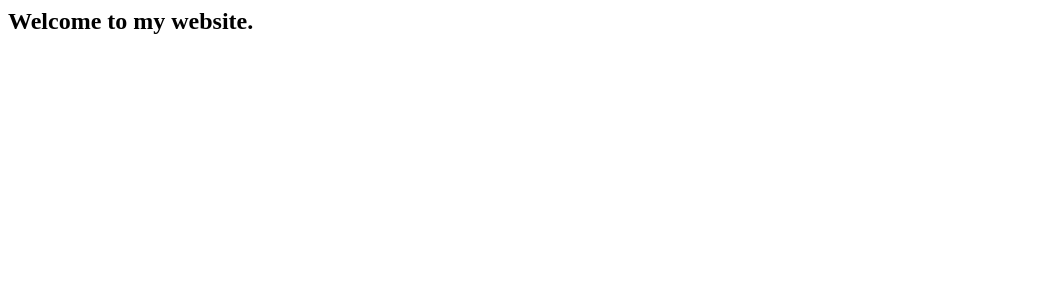
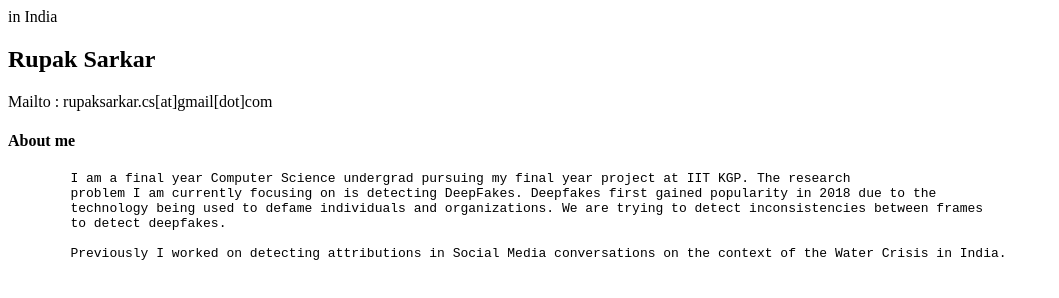
Before and after one commit to styx97/styx97.github.io, a plain HTML site: page index.html in a window 1280 px wide. Shown: the whole page, without its empty margins (0-1059 px from the left). Drawn offline with Linux system fonts and the light colour scheme.

Commit message:
Update index.html
Added profile

```diff
--- a/index.html
+++ b/index.html
@@ -4,9 +4,23 @@
     Profile Page
     </title>
  </head>
- <body>
+ <body>  in India
  <h2>
-    Welcome to my website.
+    Rupak Sarkar
  </h2>
+     <p>
+         Mailto : rupaksarkar.cs[at]gmail[dot]com
+     </p>
+ <h4>
+     About me
+ </h4>
+    <pre>
+        I am a final year Computer Science undergrad pursuing my final year project at IIT KGP. The research
+        problem I am currently focusing on is detecting DeepFakes. Deepfakes first gained popularity in 2018 due to the
+        technology being used to defame individuals and organizations. We are trying to detect inconsistencies between frames
+        to detect deepfakes.
+
+        Previously I worked on detecting attributions in Social Media conversations on the context of the Water Crisis in India.
+    </pre>
  </body>
  </html>
```
